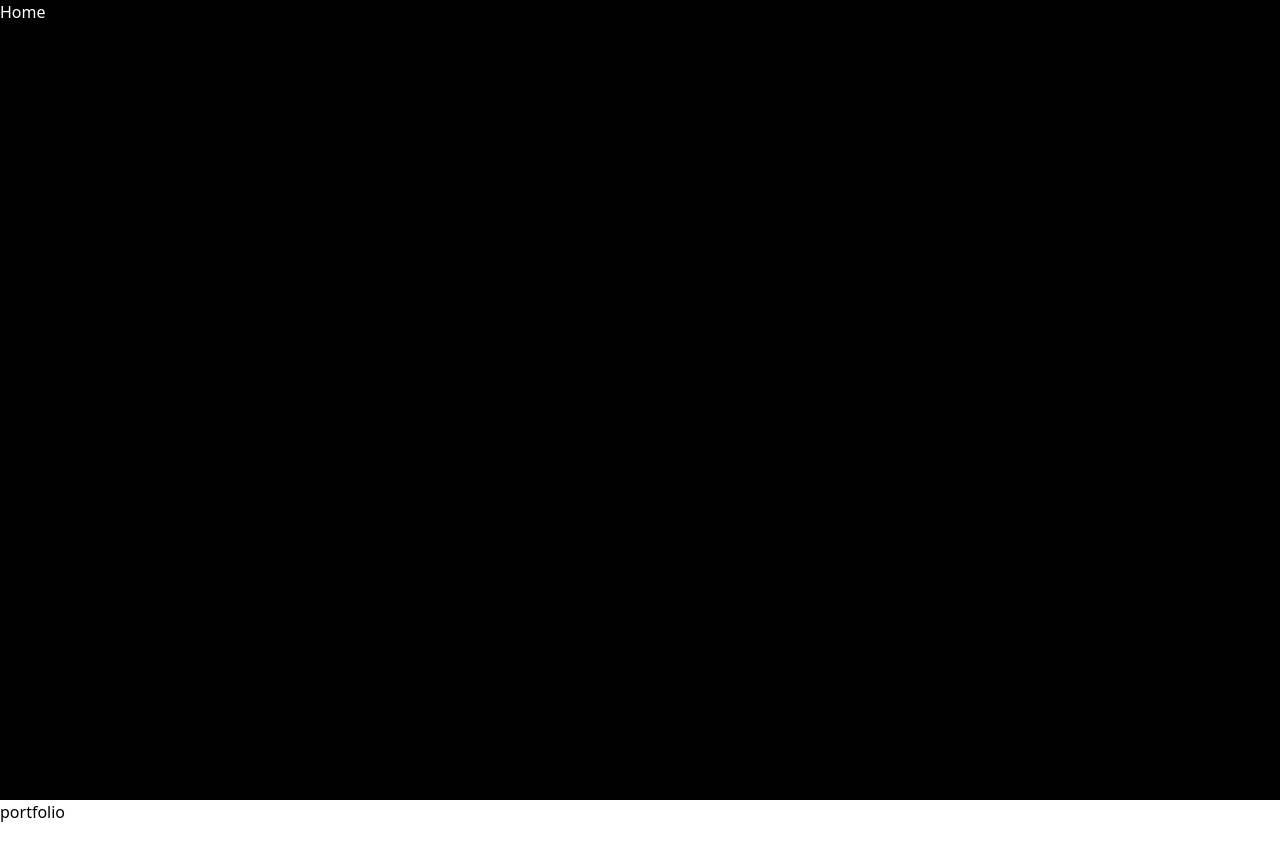
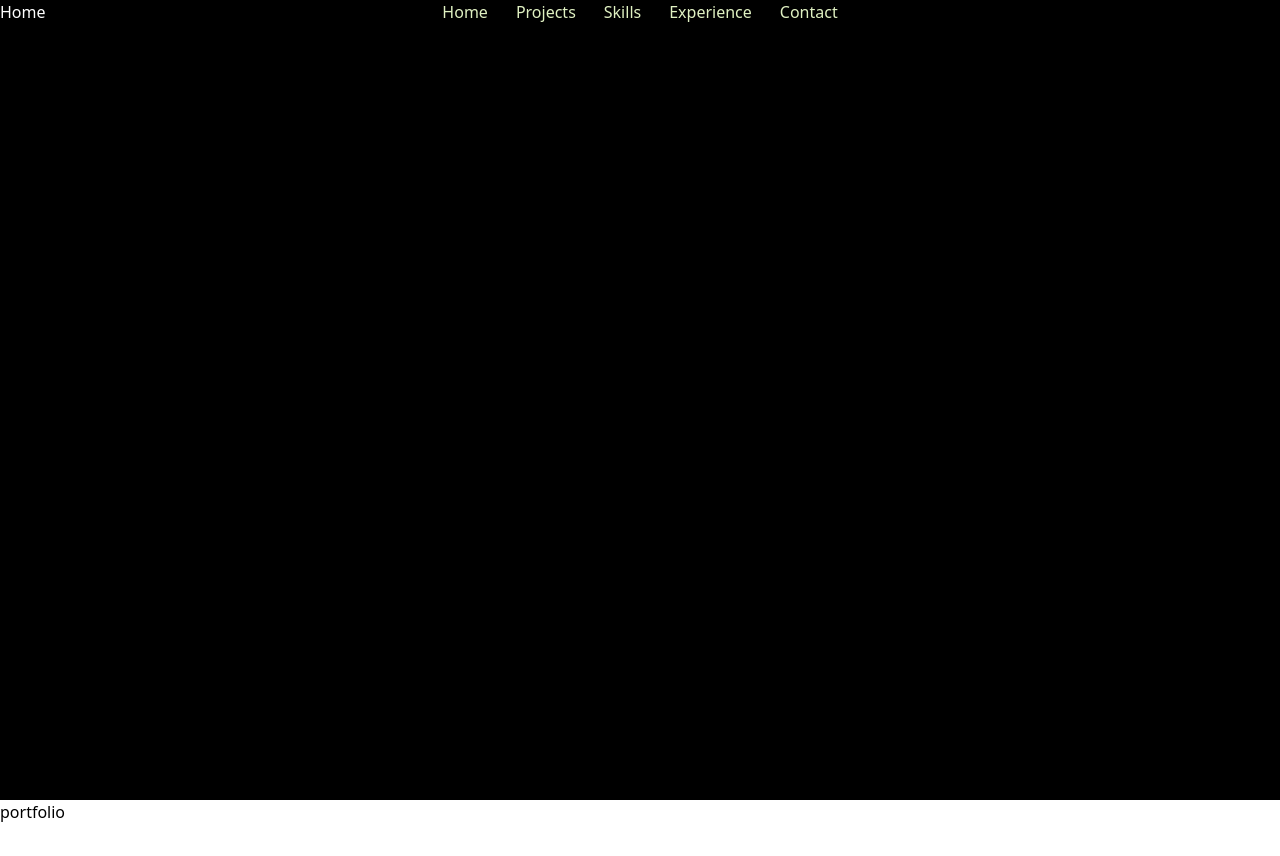
Before and after one commit to se-eun-park/seeunWebPortfolio, a Next.js app: page / in a window 1280 px wide. Shown: the top 856 px of the page. Built offline with nearby package versions, Linux system fonts and the light colour scheme.

Commit message:
feat: 공통 navbar 기능 구현현

```diff
--- a/src/app/layout.tsx
+++ b/src/app/layout.tsx
@@ -1,4 +1,5 @@
 import type { Metadata } from 'next'
+import NavBar from '@/components/NavBar/navBar'
 import './globals.css'
 
 export const metadata: Metadata = {
@@ -15,7 +16,10 @@ export default function RootLayout({
 }>) {
   return (
     <html lang='ko'>
-      <body>{children}</body>
+      <body>
+        <NavBar />
+        {children}
+      </body>
     </html>
   )
 }
--- /dev/null
+++ b/src/components/NavBar/navBar.tsx
@@ -0,0 +1,15 @@
+import NavBarItem from './navBarItem'
+
+export default function NavBar() {
+  return (
+    <nav className='text-point-green w-full flex justify-center items-center fixed top-0'>
+      <div className='flex gap-7 w-fit bg-black'>
+        <NavBarItem path='home'>Home</NavBarItem>
+        <NavBarItem path='projects'>Projects</NavBarItem>
+        <NavBarItem path='skills'>Skills</NavBarItem>
+        <NavBarItem path='experience'>Experience</NavBarItem>
+        <NavBarItem path='contact'>Contact</NavBarItem>
+      </div>
+    </nav>
+  )
+}
--- /dev/null
+++ b/src/components/NavBar/navBarItem.tsx
@@ -0,0 +1,18 @@
+'use client'
+
+type NavBarItemProps = {
+  children: React.ReactNode
+  path: string
+}
+
+export default function NavBarItem({ children, path }: NavBarItemProps) {
+  const handleOnClick = () => {
+    window.history.pushState(null, '', `/?section=${path}`)
+  }
+
+  return (
+    <button onClick={handleOnClick} className='cursor-pointer'>
+      {children}
+    </button>
+  )
+}
```
Also changed, not shown: 1 other file (tests, documents, lock files or other folders).
